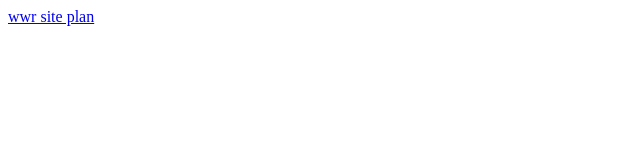
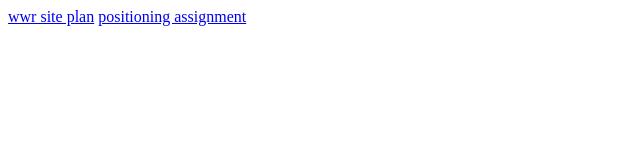
Before and after one commit to AlexandraErickson/AlexandraErickson.github.io, a plain HTML site: page index.html in a window 1280 px wide. Shown: the whole page, without its empty margins (0-640 px from the left). Drawn offline with Linux system fonts and the light colour scheme.

Commit message:
+positioning

```diff
--- a/index.html
+++ b/index.html
@@ -10,7 +10,7 @@
 
 <a href="wwrsiteplan.html">wwr site plan</a>
 
-
+<a href="positioning.html">positioning assignment</a>
 
 
 
```
